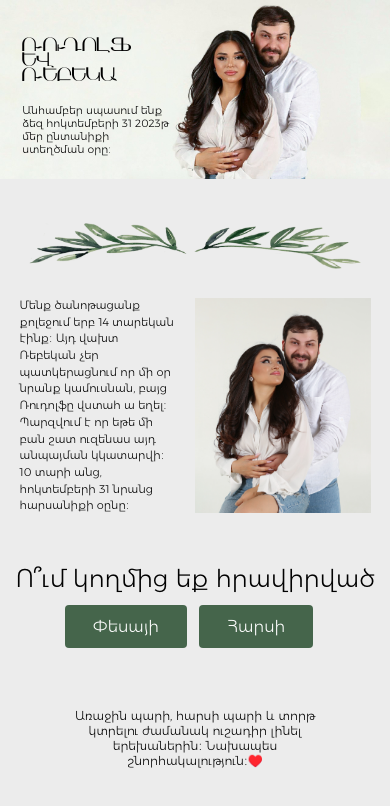
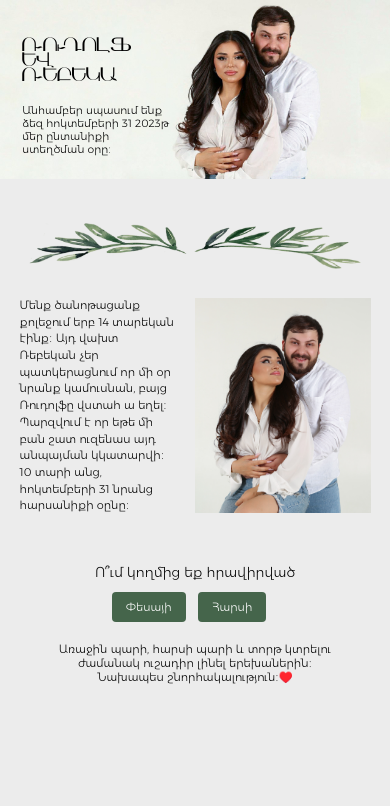
Before and after one commit to AnnaElez/invitations, a React (Create React App) app: page / in a window 390 px wide. Shown: the top 806 px of the page. Built offline with nearby package versions, Linux system fonts and the light colour scheme.

Commit message:
asin gri b

```diff
--- a/src/Timeline/Timeline.module.css
+++ b/src/Timeline/Timeline.module.css
@@ -41,8 +41,27 @@
 }
 
 .small_text {
-    margin-top: 20px;
-    font-size: 12px;
+    /* margin-top: 20px; */
+    font-size: clamp(0.75rem, 0rem + 2vw, 1rem);
     width: 70%;
     text-align: center;
 }
+
+@media only screen and (max-width:600px) {
+    .question h3 {
+        font-size: clamp(0.685625rem, -0.0001rem + 3.4286vw, 1.285625rem);
+    }
+
+    .button {
+        padding: 8px 14px;
+        font-size: clamp(0.57125rem, -0.0002rem + 2.8571vw, 1.07125rem);
+    }
+
+    .buttons {
+        margin-bottom: 20px;
+    }
+
+    .small_text {
+        font-size: clamp(0.57125rem, -0.0002rem + 2.8571vw, 1.07125rem);
+    }
+}
--- a/src/WeddingTimeline/WeddingTimeline.jsx
+++ b/src/WeddingTimeline/WeddingTimeline.jsx
@@ -74,7 +74,7 @@ export default function WeddingTimeline({ whosTimeline }) {
               <TimelineConnector sx={{ bgcolor: "#80a472" }} />
             </TimelineSeparator>
             <TimelineContent>
-              <p className={classes.link}>Հարսի տուն</p>
+              <p className={classes.location}>Հարսի տուն</p>
             </TimelineContent>
           </TimelineItem>
         </>
```
